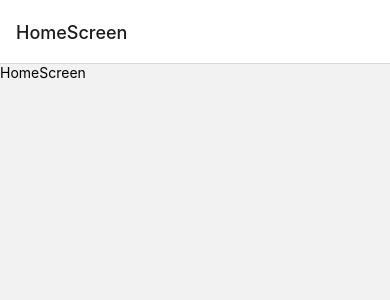
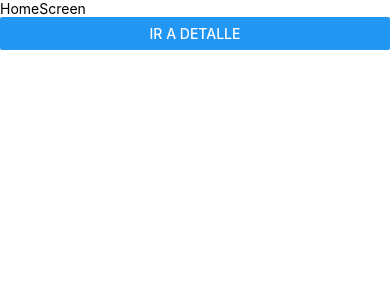
Before and after one commit to tomymiranda/React-Native-Aplicaciones-nativas-para-IOS-y-Android-curso, a React Native app in the folder appPeliculas/: screen /HomeScreen in a window 390 px wide. Shown: the top 300 px of the page. Built offline with nearby package versions, Linux system fonts and the light colour scheme.

Commit message:
feat: posible arreglo en navigation.navigate

```diff
--- a/appPeliculas/App.tsx
+++ b/appPeliculas/App.tsx
@@ -1,13 +1,12 @@
 import React from 'react';
-import 'react-native-gesture-handler'
-import {Text, View} from 'react-native';
+import 'react-native-gesture-handler';
 import {NavigationContainer} from '@react-navigation/native';
-import Navigator from './src/navigation/Navigation';
+import {Navigation} from './src/navigation/Navigation';
 
 const App = () => {
   return (
     <NavigationContainer>
-      <Navigator />
+      <Navigation />
     </NavigationContainer>
   );
 };
--- a/appPeliculas/src/navigation/Navigation.tsx
+++ b/appPeliculas/src/navigation/Navigation.tsx
@@ -1,15 +1,20 @@
-import { createStackNavigator } from '@react-navigation/stack';
+import {createStackNavigator} from '@react-navigation/stack';
 import React from 'react';
-import { DetailsScreen } from '../screens/DetailScreen';
-import { HomeScreen } from '../screens/HomeScreen';
+import {DetailsScreen} from '../screens/DetailScreen';
+import {HomeScreen} from '../screens/HomeScreen';
 const Stack = createStackNavigator();
 
-const Navigator = () => {
+export const Navigation = () => {
   return (
-    <Stack.Navigator>
+    <Stack.Navigator
+      screenOptions={{
+        headerShown: false,
+        cardStyle: {
+          backgroundColor: 'white',
+        },
+      }}>
       <Stack.Screen name="HomeScreen" component={HomeScreen} />
       <Stack.Screen name="Notifications" component={DetailsScreen} />
     </Stack.Navigator>
   );
-}
-export default Navigator;
+};
--- a/appPeliculas/src/screens/HomeScreen.tsx
+++ b/appPeliculas/src/screens/HomeScreen.tsx
@@ -1,10 +1,22 @@
-import React from 'react'
-import { Text, View } from 'react-native'
+import {useNavigation} from '@react-navigation/native';
+import React from 'react';
+import {Button, Text, View} from 'react-native';
+
+//posible solucion para el problema de que
+type Nav = {
+  navigate: (value: string) => void;
+};
 
 export const HomeScreen = () => {
+  const navigation = useNavigation<Nav>();
+
   return (
-   <View>
-        <Text>HomeScreen</Text>
-   </View>
-  )
-}
+    <View>
+      <Text>HomeScreen</Text>
+      <Button
+        title="Ir a detalle"
+        onPress={() => navigation.navigate('DetailsScreen')}
+      />
+    </View>
+  );
+};
```
Also changed, not shown: appPeliculas/src/screens/DetailScreen.tsx (+7 -7 lines).
